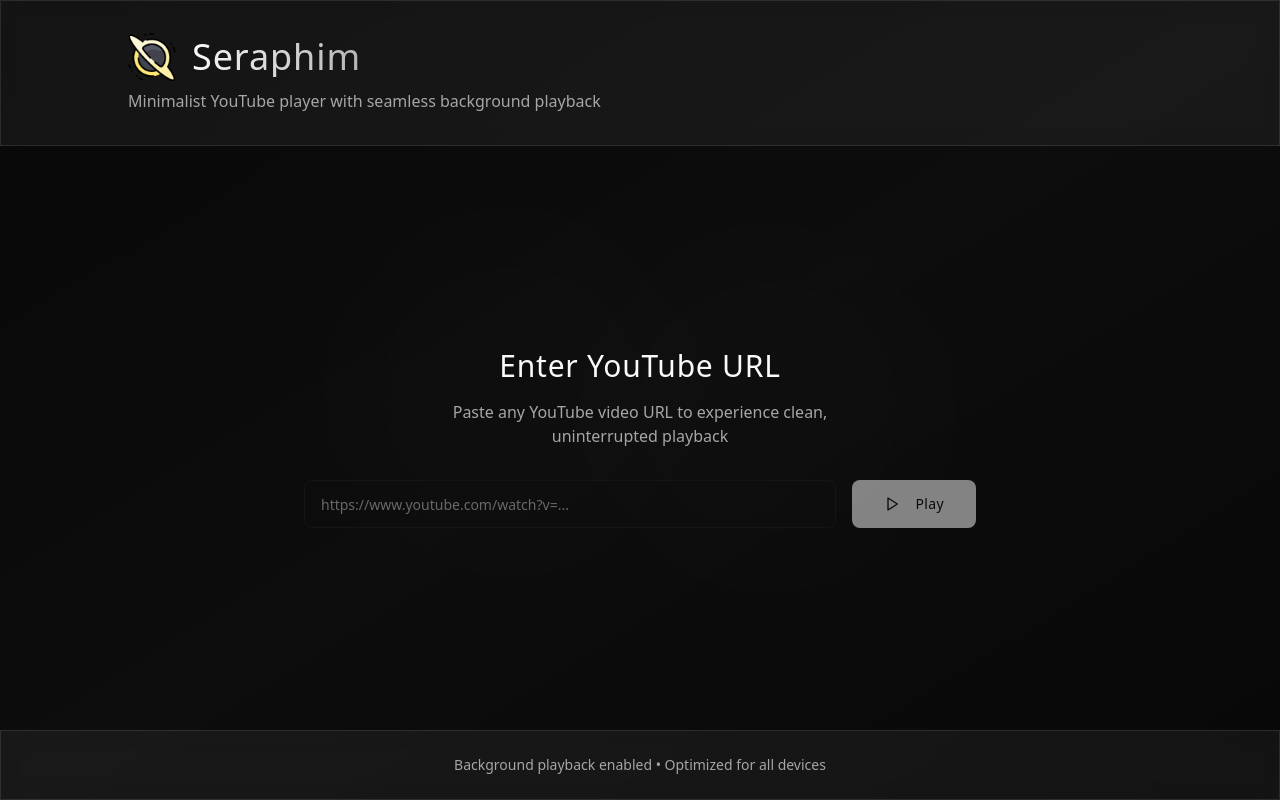
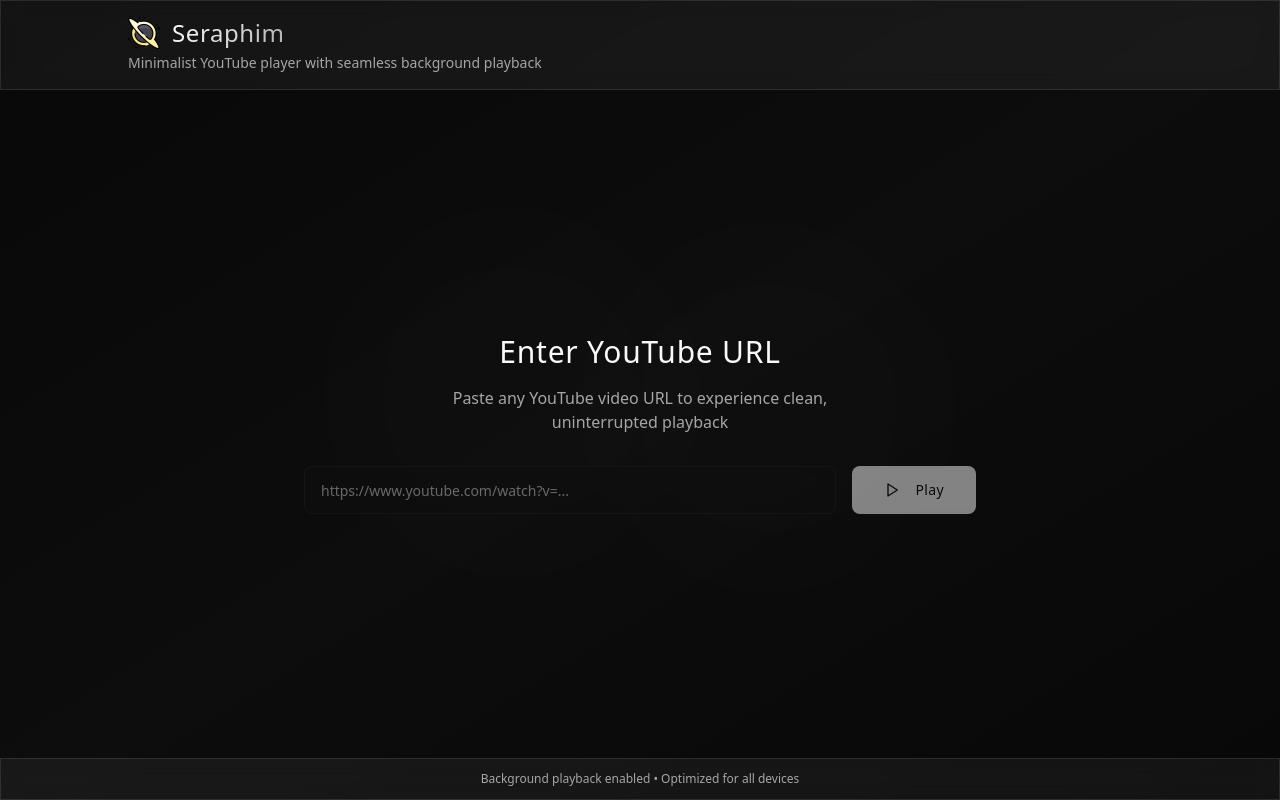
Before and after one commit to nrgphantom/ghost-stream-seraphim-play, a React (Vite) app: page / in a window 1280 px wide. Built offline with nearby package versions, Linux system fonts and the light colour scheme.

Commit message:
Refactor: Make header and footer minimalist
Reduce the size and padding of the header and footer elements.

```diff
--- a/src/pages/Index.tsx
+++ b/src/pages/Index.tsx
@@ -29,19 +29,19 @@ const Index = () => {
       <div className="absolute bottom-1/4 right-1/4 w-96 h-96 bg-white/[0.01] rounded-full blur-3xl pointer-events-none" />
 
       {/* Header */}
-      <header className="border-b border-border/50 p-6 md:p-8 glass-effect relative z-10">
+      <header className="border-b border-border/50 p-4 glass-effect relative z-10">
         <div className="max-w-5xl mx-auto animate-fade-in">
-          <div className="flex items-center gap-4 mb-2">
+          <div className="flex items-center gap-3 mb-1">
             <img
               src="/lovable-uploads/9cfc5456-ac14-4b16-828a-07d57519a111.png"
               alt="Seraphim Logo"
-              className="w-10 h-10 md:w-12 md:h-12"
+              className="w-8 h-8"
             />
-            <h1 className="text-3xl md:text-4xl font-light tracking-wide bg-gradient-to-r from-foreground to-foreground/70 bg-clip-text text-transparent">
+            <h1 className="text-2xl font-light tracking-wide bg-gradient-to-r from-foreground to-foreground/70 bg-clip-text text-transparent">
               Seraphim
             </h1>
           </div>
-          <p className="text-muted-foreground text-sm md:text-base font-light">
+          <p className="text-muted-foreground text-sm font-light">
             Minimalist YouTube player with seamless background playback
           </p>
         </div>
@@ -78,8 +78,8 @@ const Index = () => {
       </main>
 
       {/* Footer */}
-      <footer className="border-t border-border/50 p-6 text-center glass-effect relative z-10">
-        <p className="text-muted-foreground text-xs md:text-sm font-light">
+      <footer className="border-t border-border/50 p-3 text-center glass-effect relative z-10">
+        <p className="text-muted-foreground text-xs font-light">
           Background playback enabled • Optimized for all devices
         </p>
       </footer>
```
